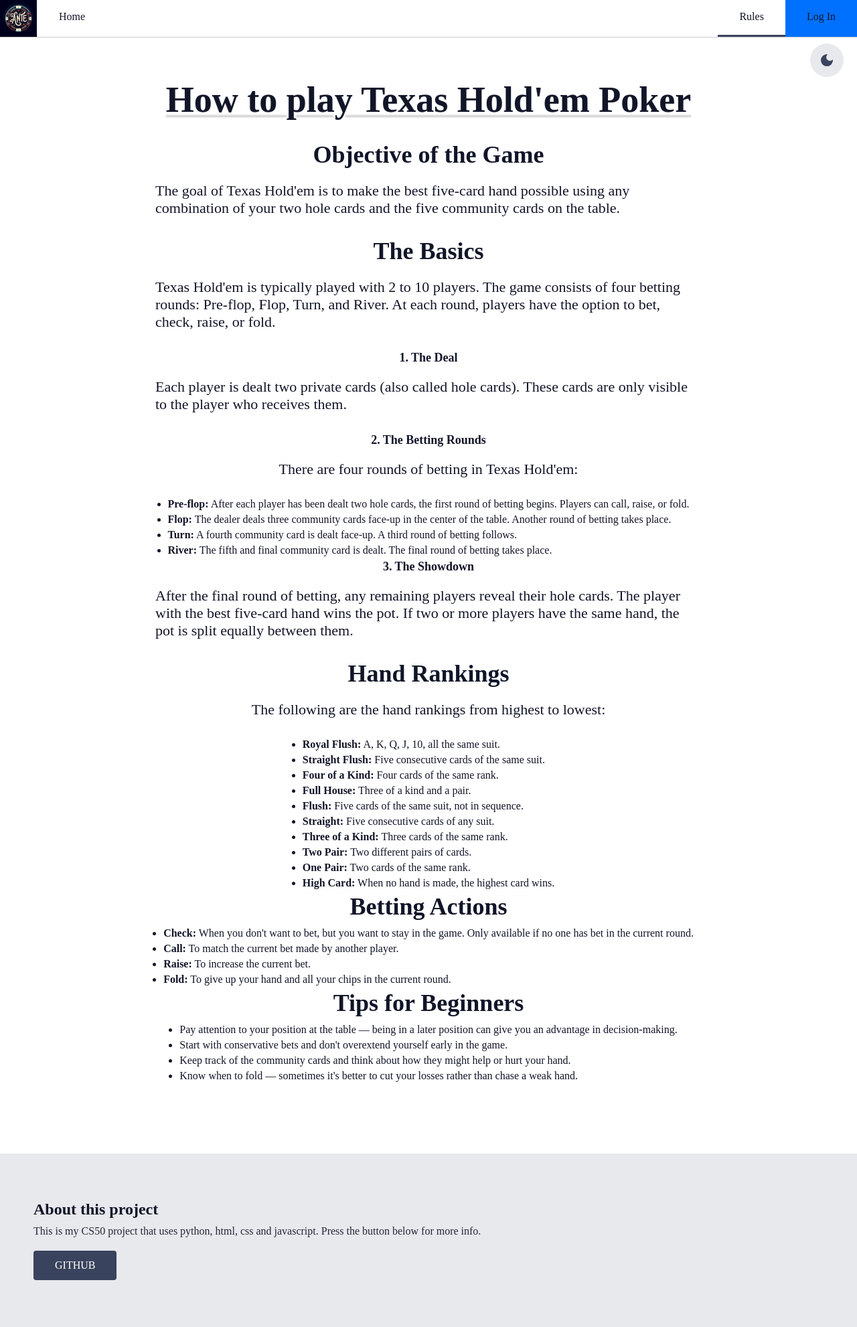
After one commit to Agirunator/poker-project, a Flask app: page /rules in a window 1280 px wide. The commit adds this page. Shown: the whole page at 67% size. Run offline with Flask 3, Linux system fonts and the light colour scheme.

Commit message:
Added home and rules descriptions abd added rules to nav

```diff
--- a/app.py
+++ b/app.py
@@ -21,17 +21,18 @@ login_manager = LoginManager()
 login_manager.init_app(app)
 
 class User(UserMixin):
-    def __init__(self, id, username):
+    def __init__(self, id, username, first_name):
         self.id = id
         self.username = username
+        self.first_name = first_name
 
 @login_manager.user_loader
 def load_user(user_id):
     db = get_db_connection()
-    user_data = db.execute("SELECT id, username FROM users WHERE id = ?", (user_id,)).fetchone()
+    user_data = db.execute("SELECT id, username, first_name FROM users WHERE id = ?", (user_id,)).fetchone()
     db.close()
     if user_data:
-        return User(id=user_data['id'], username=user_data['username'])
+        return User(id=user_data['id'], username=user_data['username'], first_name=user_data['first_name'])
     return None
 
 @app.route('/')
@@ -61,7 +62,7 @@ def login():
     stored_password = db_user['password']
 
     if bcrypt.checkpw(password.encode('utf-8'), stored_password):
-        user = User(id=db_user['id'], username=db_user['username'])
+        user = User(id=db_user['id'], username=db_user['username'], first_name=db_user['first_name'])
         login_user(user)
         return redirect(url_for('home'))
 
@@ -112,3 +113,16 @@ def logout():
 @login_required
 def home():
     return render_template('home.html')
+
+@app.route('/rules')
+def rules():
+    return render_template('rules.html')
+
+@app.route('/game')
+def game():
+    return render_template('game.html')
+
+@app.route('/money')
+def money():
+    return render_template('money.html')
+# add tabele for money and implement transactions
--- a/static/css/styles.css
+++ b/static/css/styles.css
@@ -166,6 +166,7 @@ nav a.accent-link {
 .page-content p {
   font-size: 22px;
   color: var(--text-color);
+  padding-bottom: 10px;
 }
 
 .page-content ul li {
@@ -176,6 +177,13 @@ nav a.accent-link {
 .page-content h2 {
   color: var(--text-color);
   font-size: 36px;
+  padding-bottom: 10px;
+}
+
+.page-content h3 {
+  color: var(--text-color);
+  font-size: 18px;
+  padding-bottom: 10px;
 }
 
 .page-content span {
--- a/templates/home.html
+++ b/templates/home.html
@@ -6,8 +6,8 @@
 
 {% block body %}
     <div class="page-content">
-        <h1>Home</h1>
-        <p>Welcome to Home!</p>
+        <h1>Welcome to TheAnte, {{ current_user.first_name }}</h1>
+        <p>We're glad to have you back. Get ready for some exciting poker action!</p>
     </div>
 
     <div class="dashboard">
--- a/templates/layout.html
+++ b/templates/layout.html
@@ -16,9 +16,11 @@
                     <img src="static/images/TheAnte_logo.png" alt="logo" id="logo">
                     {% if current_user.is_authenticated %}
                         <li class="home-li"><a href="/home" class="{% if request.path == '/home' %}active-link{% endif %}">Home</a></li>
+                        <li><a href="/rules" class="{% if request.path == '/rules' %}active-link{% endif %}">Rules</a></li>
                         <li><a class="accent-link" href="/logout" class="{% if request.path == '/logout' %}active-link{% endif %}">Log Out</a></li>
                     {% else %}
                         <li class="home-li"><a href="/" class="{% if request.path == '/' %}active-link{% endif %}">Home</a></li>
+                        <li><a href="/rules" class="{% if request.path == '/rules' %}active-link{% endif %}">Rules</a></li>
                         <li><a class="accent-link" href="/auth" class="{% if request.path == '/auth' %}active-link{% endif %}">Log In</a></li>
                     {% endif %}
                 </ul>
--- /dev/null
+++ b/templates/rules.html
@@ -0,0 +1,66 @@
+{% extends "layout.html" %}
+
+{% block title %}
+    - Rules
+{% endblock %}
+
+{% block body %}
+    <div class="page-content">
+        <h1>How to play Texas Hold'em Poker</h1>
+
+        <h2>Objective of the Game</h2>
+        <p>The goal of Texas Hold'em is to make the best five-card hand possible using any combination of your two hole cards and the five community cards on the table.</p>
+
+        <h2>The Basics</h2>
+        <p>Texas Hold'em is typically played with 2 to 10 players. The game consists of four betting rounds: Pre-flop, Flop, Turn, and River. At each round, players have the option to bet, check, raise, or fold.</p>
+
+        <h3>1. The Deal</h3>
+        <p>Each player is dealt two private cards (also called hole cards). These cards are only visible to the player who receives them.</p>
+
+        <h3>2. The Betting Rounds</h3>
+        <p>There are four rounds of betting in Texas Hold'em:</p>
+        <ul>
+            <li><strong>Pre-flop:</strong> After each player has been dealt two hole cards, the first round of betting begins. Players can call, raise, or fold.</li>
+            <li><strong>Flop:</strong> The dealer deals three community cards face-up in the center of the table. Another round of betting takes place.</li>
+            <li><strong>Turn:</strong> A fourth community card is dealt face-up. A third round of betting follows.</li>
+            <li><strong>River:</strong> The fifth and final community card is dealt. The final round of betting takes place.</li>
+        </ul>
+
+        <h3>3. The Showdown</h3>
+        <p>After the final round of betting, any remaining players reveal their hole cards. The player with the best five-card hand wins the pot. If two or more players have the same hand, the pot is split equally between them.</p>
+
+        <h2>Hand Rankings</h2>
+        <p>The following are the hand rankings from highest to lowest:</p>
+        <ul>
+            <li><strong>Royal Flush:</strong> A, K, Q, J, 10, all the same suit.</li>
+            <li><strong>Straight Flush:</strong> Five consecutive cards of the same suit.</li>
+            <li><strong>Four of a Kind:</strong> Four cards of the same rank.</li>
+            <li><strong>Full House:</strong> Three of a kind and a pair.</li>
+            <li><strong>Flush:</strong> Five cards of the same suit, not in sequence.</li>
+            <li><strong>Straight:</strong> Five consecutive cards of any suit.</li>
+            <li><strong>Three of a Kind:</strong> Three cards of the same rank.</li>
+            <li><strong>Two Pair:</strong> Two different pairs of cards.</li>
+            <li><strong>One Pair:</strong> Two cards of the same rank.</li>
+            <li><strong>High Card:</strong> When no hand is made, the highest card wins.</li>
+        </ul>
+
+        <h2>Betting Actions</h2>
+        <ul>
+            <li><strong>Check:</strong> When you don't want to bet, but you want to stay in the game. Only available if no one has bet in the current round.</li>
+            <li><strong>Call:</strong> To match the current bet made by another player.</li>
+            <li><strong>Raise:</strong> To increase the current bet.</li>
+            <li><strong>Fold:</strong> To give up your hand and all your chips in the current round.</li>
+        </ul>
+
+        <h2>Tips for Beginners</h2>
+        <ul>
+            <li>Pay attention to your position at the table — being in a later position can give you an advantage in decision-making.</li>
+            <li>Start with conservative bets and don't overextend yourself early in the game.</li>
+            <li>Keep track of the community cards and think about how they might help or hurt your hand.</li>
+            <li>Know when to fold — sometimes it's better to cut your losses rather than chase a weak hand.</li>
+        </ul>
+    </div>
+{% endblock %}
+
+{% block scripts %}
+{% endblock %}
```
